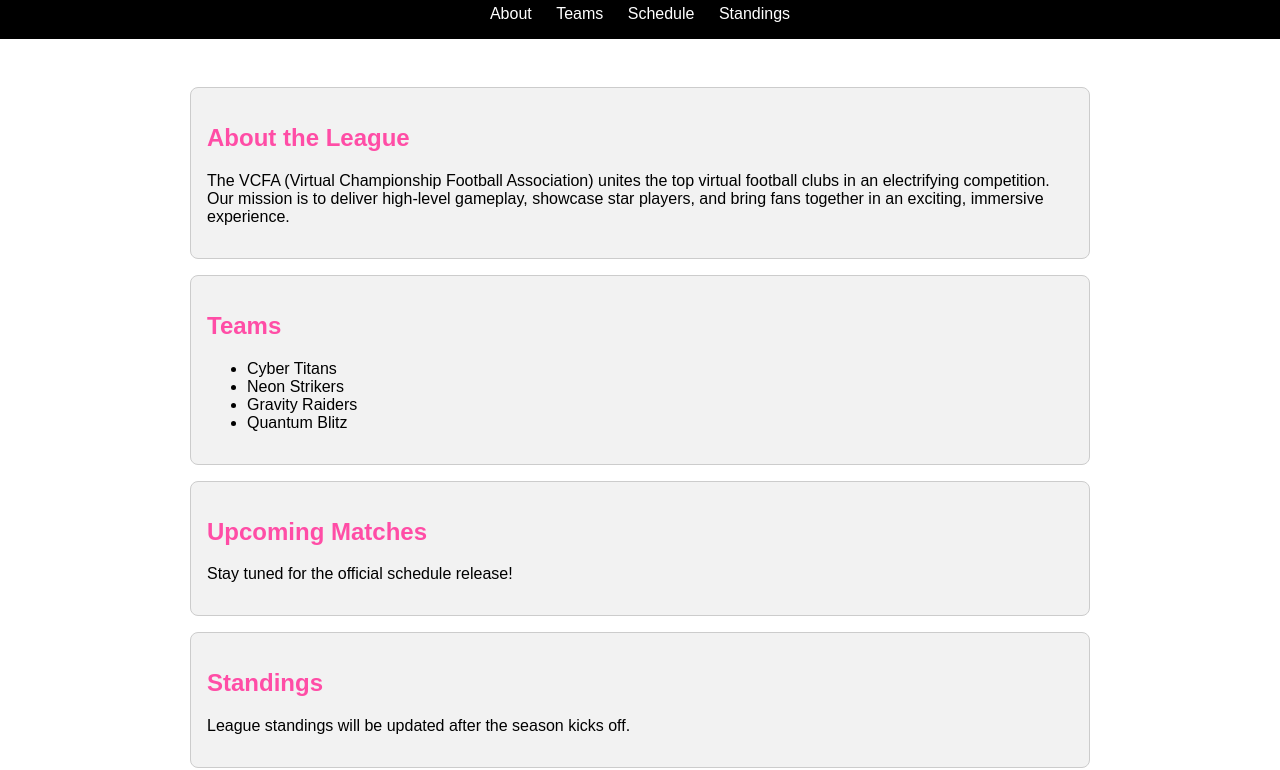
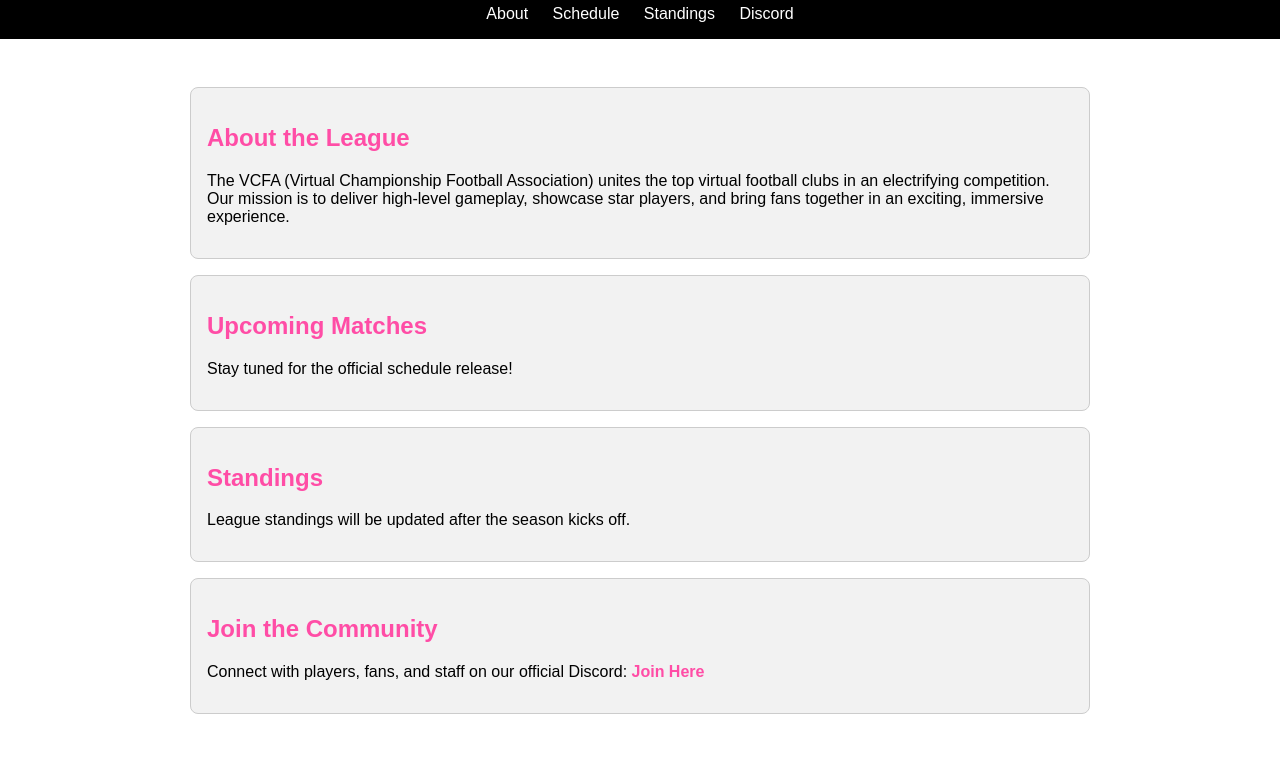
Before and after one commit to JacobPFC/VCFA-website, a plain HTML site: page index.html in a window 1280 px wide. Shown: the part 222-992 px from the top of the page. Drawn offline with Linux system fonts and the light colour scheme.

Commit message:
Updated site: removed teams section, added Discord link

```diff
--- a/index.html
+++ b/index.html
@@ -60,6 +60,14 @@
       font-size: 0.9rem;
       color: #ffffff;
     }
+    .discord-link a {
+      color: #ff4da6;
+      text-decoration: none;
+      font-weight: bold;
+    }
+    .discord-link a:hover {
+      text-decoration: underline;
+    }
   </style>
 </head>
 <body>
@@ -68,9 +76,9 @@
     <h1>VCFA League</h1>
     <nav>
       <a href="#about">About</a>
-      <a href="#teams">Teams</a>
       <a href="#schedule">Schedule</a>
       <a href="#standings">Standings</a>
+      <a href="#discord">Discord</a>
     </nav>
   </header>
 
@@ -78,16 +86,6 @@
     <section id="about" class="card">
       <h2>About the League</h2>
       <p>The VCFA (Virtual Championship Football Association) unites the top virtual football clubs in an electrifying competition. Our mission is to deliver high-level gameplay, showcase star players, and bring fans together in an exciting, immersive experience.</p>
-    </section>
-
-    <section id="teams" class="card">
-      <h2>Teams</h2>
-      <ul>
-        <li>Cyber Titans</li>
-        <li>Neon Strikers</li>
-        <li>Gravity Raiders</li>
-        <li>Quantum Blitz</li>
-      </ul>
     </section>
 
     <section id="schedule" class="card">
@@ -99,6 +97,11 @@
       <h2>Standings</h2>
       <p>League standings will be updated after the season kicks off.</p>
     </section>
+
+    <section id="discord" class="card discord-link">
+      <h2>Join the Community</h2>
+      <p>Connect with players, fans, and staff on our official Discord: <a href="https://discord.gg/r66raHh8he" target="_blank">Join Here</a></p>
+    </section>
   </div>
 
   <footer>
```
